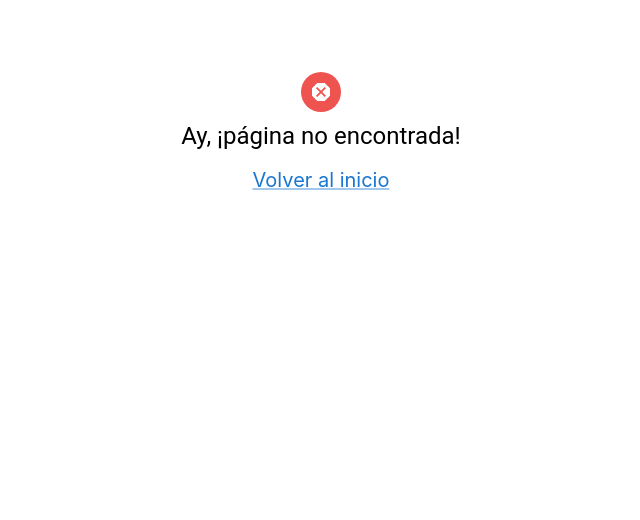
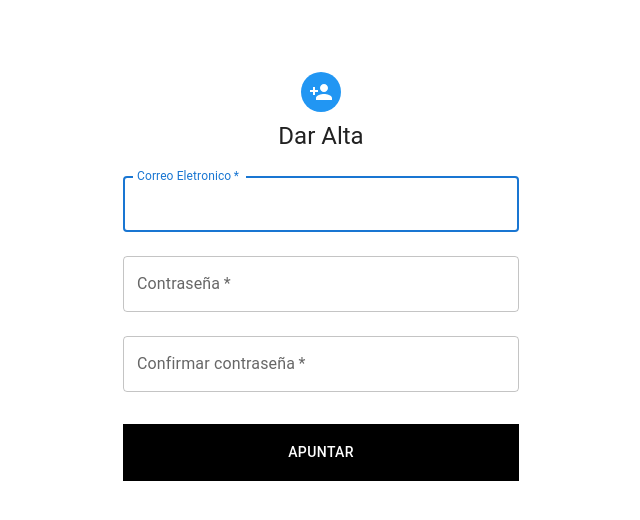
Before and after one commit to bois-dev/cv-casa-front, a React (Create React App) app: page /register in a window 1280 px wide. Shown: the top 520 px of the page, without its empty margins (319-959 px from the left). Built offline with nearby package versions, Linux system fonts and the light colour scheme; no server answers.

Commit message:
register email done

```diff
--- /dev/null
+++ b/src/features/register-email/register-email-success.page.tsx
@@ -0,0 +1,32 @@
+import { ThemeProvider } from "@emotion/react";
+import { Container, CssBaseline, Box, Avatar, Typography, createTheme } from "@mui/material";
+import { green } from "@mui/material/colors";
+import CheckCircleOutlineIcon from '@mui/icons-material/CheckCircleOutline';
+
+export default function RegisterEmailSuccess() {
+    const theme = createTheme();
+
+    return <ThemeProvider theme={theme}>
+        <Container component="main" maxWidth="xs">
+            <CssBaseline />
+            <Box
+                sx={{
+                    marginTop: 8,
+                    display: 'flex',
+                    flexDirection: 'column',
+                    alignItems: 'center',
+                }}
+            >
+                <Avatar sx={{ m: 1, bgcolor: green[500] }}>
+                    <CheckCircleOutlineIcon />
+                </Avatar>
+                <Typography component="h1" variant="h5">
+                    ¡Listo!
+                </Typography>
+                <Typography >
+                    Te enviamos un correo para proseguir.
+                </Typography>
+            </Box>
+        </Container>
+    </ThemeProvider>
+}
--- /dev/null
+++ b/src/features/register-email/register-email.page.tsx
@@ -0,0 +1,134 @@
+import * as React from 'react';
+import Avatar from '@mui/material/Avatar';
+import CssBaseline from '@mui/material/CssBaseline';
+import TextField from '@mui/material/TextField';
+import Box from '@mui/material/Box';
+import PersonAddIcon from '@mui/icons-material/PersonAdd';
+import Typography from '@mui/material/Typography';
+import Container from '@mui/material/Container';
+import { createTheme, ThemeProvider } from '@mui/material/styles';
+import { blue } from '@mui/material/colors';
+import { toast } from 'react-toastify';
+import Button from '../../components/button/button.component';
+import RegisterEmailService from './register-email.service';
+import { useState } from 'react';
+import RegisterEmailSuccess from './register-email-success.page';
+
+const theme = createTheme();
+
+export default function RegisterEmail() {
+    let service: RegisterEmailService;
+    const [registered, setRegistered] = useState(false);
+
+    const handleSubmit = async (event: React.FormEvent<HTMLFormElement>) => {
+        event.preventDefault();
+        const formData = new FormData(event.currentTarget);
+
+        const values = {
+            email: String(formData.get('email')),
+            password: String(formData.get('password')),
+            confirmPassword: String(formData.get('confirmpassword')),
+        };
+
+        if (!isValid(values)) return;
+
+        service ??= new RegisterEmailService();
+
+        const { data } = await service.register({ email: values.email, password: values.password });
+        if (data) {
+            await setRegistered(true);
+        }
+    };
+
+    const isValid = (info: any): boolean => {
+        if (!info.email || !isEmail(info.email)) {
+            toast.error('E-mail inválido.');
+            return false;
+        }
+
+        if (!info.password) {
+            toast.error('É necessário informar uma senha.')
+            return false;
+        }
+
+        if (info.password !== info.confirmPassword) {
+            toast.error('Contraseña y confirmación no son iguales.')
+            return false;
+        }
+
+        return true;
+    }
+
+    const isEmail = (emailAdress: string) => {
+        // eslint-disable-next-line
+        const regex = /^\w+([\.-]?\w+)*@\w+([\.-]?\w+)*(\.\w{2,3})+$/;
+
+        return emailAdress.match(regex);
+    }
+
+    return <>{!registered ? <ThemeProvider theme={theme}>
+            <Container component="main" maxWidth="xs">
+                <CssBaseline />
+                <Box
+                    sx={{
+                        marginTop: 8,
+                        display: 'flex',
+                        flexDirection: 'column',
+                        alignItems: 'center',
+                    }}
+                >
+                    <Avatar sx={{ m: 1, bgcolor: blue[500] }}>
+                        <PersonAddIcon />
+                    </Avatar>
+                    <Typography component="h1" variant="h5">
+                        Dar Alta
+                    </Typography>
+                    <Box component="form" onSubmit={handleSubmit} noValidate sx={{ mt: 1 }}>
+                        <TextField
+                            margin="normal"
+                            required
+                            type="email"
+                            fullWidth
+                            id="email"
+                            label="Correo Eletronico"
+                            name="email"
+                            autoComplete="email"
+                            autoFocus
+                        />
+                        <TextField
+                            margin="normal"
+                            required
+                            fullWidth
+                            name="password"
+                            label="Contraseña"
+                            type="password"
+                            id="password"
+                            autoComplete="current-password"
+                        />
+
+                        <TextField
+                            margin="normal"
+                            required
+                            fullWidth
+                            name="confirmpassword"
+                            label="Confirmar contraseña"
+                            type="password"
+                            id="confirmpassword"
+                            autoComplete="current-password"
+                        />
+                        <Button
+                            type="submit"
+                            fullWidth
+                            variant="contained"
+                            sx={{ mt: 3, mb: 2 }}
+                        >
+                            apuntar
+                        </Button>
+                    </Box>
+                </Box>
+            </Container>
+        </ThemeProvider>
+        : <RegisterEmailSuccess />
+        }
+        </>
+}
--- /dev/null
+++ b/src/features/register-email/register-email.service.ts
@@ -0,0 +1,20 @@
+import { AxiosResponse } from "axios";
+import { HttpClient } from "../../components/infrastructure/httpclient.component";
+
+export interface RegisterEmailRequest {
+    password: string;
+    email: string;
+
+}
+
+export default class RegisterEmailService{
+private readonly request: HttpClient;
+
+    constructor(){
+        this.request = new HttpClient();
+    }
+
+    public async register(data: RegisterEmailRequest): Promise<AxiosResponse<any, any>> {
+        return this.request.post(`auth`, data);
+    }
+}
--- a/src/features/register-user/register-user.page.tsx
+++ b/src/features/register-user/register-user.page.tsx
@@ -54,7 +54,7 @@ export default function RegisterUser(props: RegisterClientProps) {
     return <SideBar>
         <ThemeProvider theme={theme}>
             <Container component="main" maxWidth="md">
-                <PageTitle text="Nuevo usuario" />
+                <PageTitle text="Rellena sus datos" />
 
                 <Box
                     sx={{
@@ -64,7 +64,7 @@ export default function RegisterUser(props: RegisterClientProps) {
                         alignItems: 'center',
                     }}
                 >
-                    <TextField id="email" label="Correo eletronico" type="email" fullWidth sx={defaultTextFieldSx} />
+                    <TextField id="email" disabled label="Correo eletronico" type="email" fullWidth sx={defaultTextFieldSx} value='read.only.email@email.com' />
                     <TextField
                         id="fullname"
                         label="Nombre y Apellidos"
```
Also changed, not shown: src/index.tsx (+7 -4 lines).
